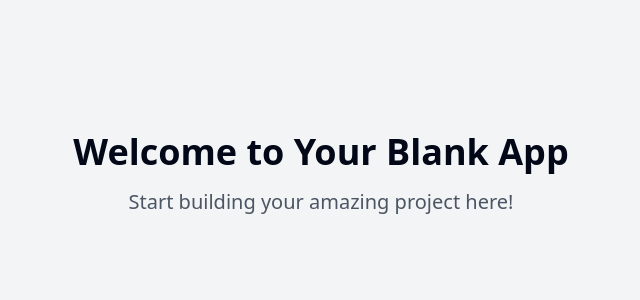
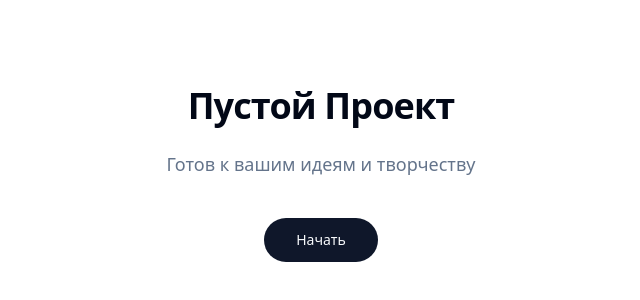
Before and after one commit to revixhub/empty-echo-init, a React (Vite) app: page / in a window 1280 px wide. Shown: the part 226-526 px from the top of the page, without its empty margins (319-959 px from the left). Built offline with nearby package versions, Linux system fonts and the light colour scheme.

Commit message:
Create empty project
Initialize a new project with basic configuration.

```diff
--- a/index.html
+++ b/index.html
@@ -1,14 +1,15 @@
+
 <!DOCTYPE html>
-<html lang="en">
+<html lang="ru">
   <head>
     <meta charset="UTF-8" />
     <meta name="viewport" content="width=device-width, initial-scale=1.0" />
-    <title>empty-echo-init</title>
-    <meta name="description" content="Lovable Generated Project" />
+    <title>Пустой Проект</title>
+    <meta name="description" content="Пустой проект для ваших идей" />
     <meta name="author" content="Lovable" />
 
-    <meta property="og:title" content="empty-echo-init" />
-    <meta property="og:description" content="Lovable Generated Project" />
+    <meta property="og:title" content="Пустой Проект" />
+    <meta property="og:description" content="Пустой проект для ваших идей" />
     <meta property="og:type" content="website" />
     <meta property="og:image" content="https://lovable.dev/opengraph-image-p98pqg.png" />
 
--- a/src/pages/Index.tsx
+++ b/src/pages/Index.tsx
@@ -1,11 +1,28 @@
-// Update this page (the content is just a fallback if you fail to update the page)
+
+import { useState, useEffect } from "react";
+import { Button } from "@/components/ui/button";
 
 const Index = () => {
+  const [loaded, setLoaded] = useState(false);
+
+  useEffect(() => {
+    setLoaded(true);
+  }, []);
+
   return (
-    <div className="min-h-screen flex items-center justify-center bg-gray-100">
-      <div className="text-center">
-        <h1 className="text-4xl font-bold mb-4">Welcome to Your Blank App</h1>
-        <p className="text-xl text-gray-600">Start building your amazing project here!</p>
+    <div className="min-h-screen w-full flex items-center justify-center bg-background p-4">
+      <div className={`max-w-md w-full text-center transition-opacity duration-1000 ${loaded ? 'opacity-100' : 'opacity-0'}`}>
+        <div className="space-y-6 animate-fade-in">
+          <h1 className="text-4xl font-bold tracking-tight">Пустой Проект</h1>
+          <p className="text-muted-foreground text-lg">
+            Готов к вашим идеям и творчеству
+          </p>
+          <div className="flex justify-center pt-4">
+            <Button size="lg" className="rounded-full">
+              Начать
+            </Button>
+          </div>
+        </div>
       </div>
     </div>
   );
--- a/tailwind.config.ts
+++ b/tailwind.config.ts
@@ -1,3 +1,4 @@
+
 import type { Config } from "tailwindcss";
 
 export default {
@@ -84,11 +85,16 @@ export default {
 					to: {
 						height: '0'
 					}
+				},
+				'fade-in': {
+					'0%': { opacity: '0' },
+					'100%': { opacity: '1' }
 				}
 			},
 			animation: {
 				'accordion-down': 'accordion-down 0.2s ease-out',
-				'accordion-up': 'accordion-up 0.2s ease-out'
+				'accordion-up': 'accordion-up 0.2s ease-out',
+				'fade-in': 'fade-in 0.8s ease-out'
 			}
 		}
 	},
```
